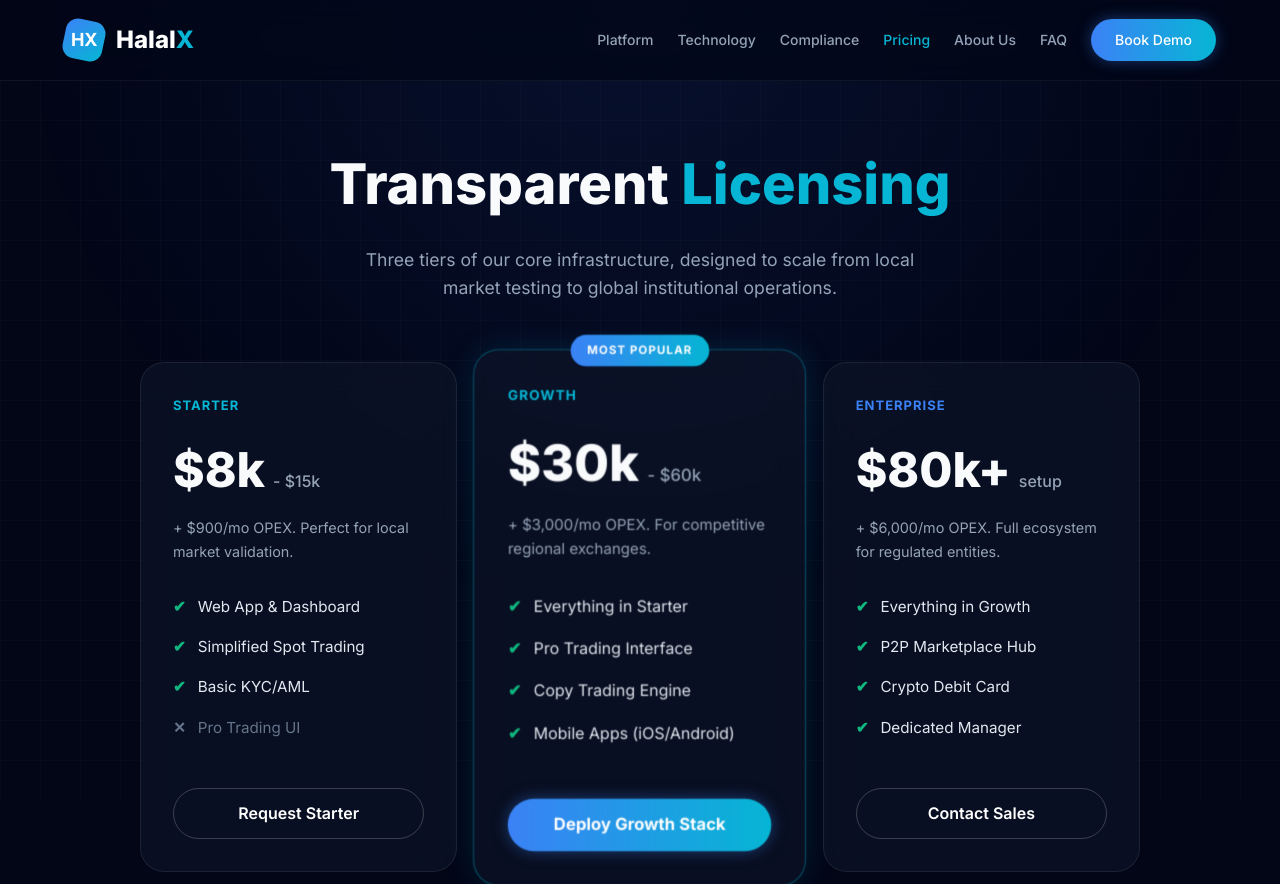
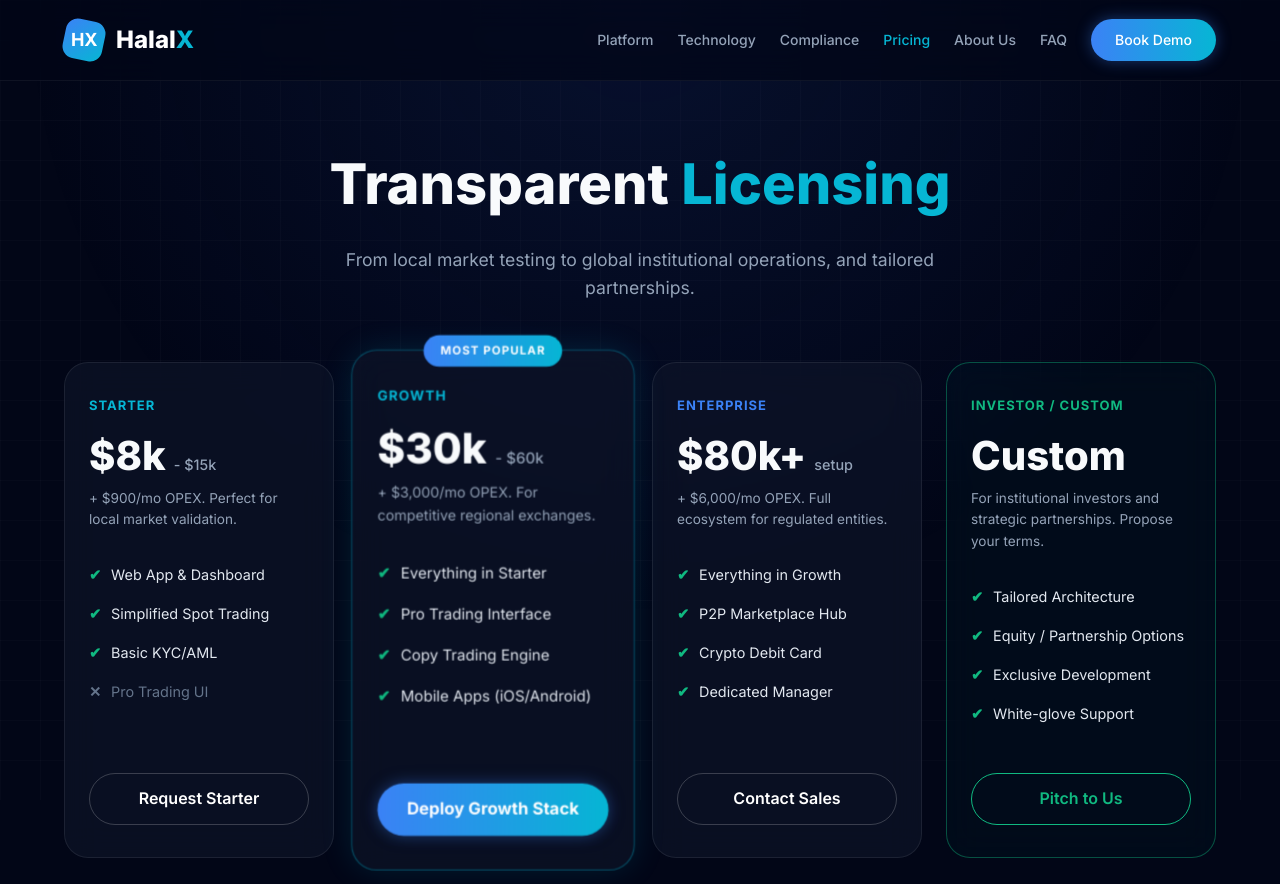
Before and after one commit to halal-x/Whitelabel, a plain HTML site: page pricing.html in a window 1280 px wide. Shown: the top 884 px of the page. Drawn offline with Linux system fonts and the light colour scheme.

Commit message:
Update pricing.html

```diff
--- a/pricing.html
+++ b/pricing.html
@@ -4,18 +4,6 @@
   <meta charset="UTF-8">
   <meta name="viewport" content="width=device-width, initial-scale=1.0">
   <title>Pricing & Plans | HalalX</title>
-  <!-- SEO Meta Tags & Keywords -->
-<meta name="description" content="Launch your Sharia-compliant digital asset exchange in weeks. HalalX provides enterprise-grade, white-label crypto exchange software with built-in Islamic finance screening.">
-<meta name="keywords" content="white label crypto exchange, halal trading platform, turnkey crypto exchange, sharia compliant exchange, cryptocurrency white label, start a crypto exchange, إنشاء منصة تداول, وايت ليبل منصة رقمية, تداول إسلامي">
-<meta name="author" content="HalalX Technologies">
-
-<!-- Open Graph / Social Media (ليظهر بشكل جميل عند مشاركة الرابط في واتساب وتويتر) -->
-<meta property="og:type" content="website">
-<meta property="og:title" content="HalalX | Enterprise White Label Exchange">
-<meta property="og:description" content="Launch your Sharia-compliant digital asset exchange in weeks.">
-<meta property="og:site_name" content="HalalX">
-<meta name="theme-color" content="#020617">
-
   <link href="https://fonts.googleapis.com/css2?family=Inter:wght@400;500;600;700;800&display=swap" rel="stylesheet">
   <style>
     * { margin: 0; padding: 0; box-sizing: border-box; }
@@ -33,7 +21,7 @@
     .nav-links a { font-size: 14px; font-weight: 500; color: #94a3b8; }
     .nav-links a:hover, .nav-links a.active { color: #06b6d4; }
     .btn-neon { background: linear-gradient(90deg, #3b82f6, #06b6d4); color: white !important; padding: 10px 24px; border-radius: 50px; font-weight: 700; box-shadow: 0 0 15px rgba(59, 130, 246, 0.4); display: block; text-align: center; border: none; cursor: pointer; }
-    .btn-outline { border: 1px solid rgba(255,255,255,0.2); color: white; padding: 12px 28px; border-radius: 50px; font-weight: 600; display: block; text-align: center; }
+    .btn-outline { border: 1px solid rgba(255,255,255,0.2); color: white; padding: 12px 28px; border-radius: 50px; font-weight: 600; display: block; text-align: center; transition: all 0.3s; }
     .btn-outline:hover { background: rgba(255,255,255,0.05); }
     .menu-toggle { background: none; border: none; color: white; cursor: pointer; display: none; }
     .mobile-menu { position: absolute; top: 80px; left: 0; width: 100%; background: rgba(15, 23, 42, 0.98); border-top: 1px solid rgba(255,255,255,0.05); padding: 16px; flex-direction: column; display: none; }
@@ -43,23 +31,28 @@
     footer p { color: #64748b; font-size: 14px; }
     @media (max-width: 992px) { .nav-links { display: none; } .menu-toggle { display: block; } }
 
-    /* Page Specifics */
+    /* Page Specifics - Updated for 4 Columns */
     .page-header { padding: 140px 0 60px; text-align: center; }
     .page-header h1 { font-size: 3.5rem; font-weight: 800; margin-bottom: 16px; }
     .page-header p { color: #94a3b8; font-size: 1.1rem; max-width: 600px; margin: 0 auto; }
-    .pricing-grid { display: grid; grid-template-columns: repeat(3, 1fr); gap: 24px; max-width: 1000px; margin: 0 auto 80px; }
-    .pricing-card { background: rgba(15, 23, 42, 0.6); border: 1px solid rgba(255,255,255,0.08); border-radius: 24px; padding: 32px; display: flex; flex-direction: column; position: relative; backdrop-filter: blur(16px); }
+
+    /* Changed to 4 columns */
+    .pricing-grid { display: grid; grid-template-columns: repeat(4, 1fr); gap: 24px; max-width: 1200px; margin: 0 auto 80px; }
+
+    .pricing-card { background: rgba(15, 23, 42, 0.6); border: 1px solid rgba(255,255,255,0.08); border-radius: 24px; padding: 32px 24px; display: flex; flex-direction: column; position: relative; backdrop-filter: blur(16px); }
     .pricing-popular { border-color: rgba(6,182,212,0.4); box-shadow: 0 0 30px rgba(6,182,212,0.15); transform: scale(1.05); z-index: 2; }
-    .popular-badge { position: absolute; top: 0; left: 50%; transform: translate(-50%, -50%); background: linear-gradient(90deg, #3b82f6, #06b6d4); padding: 6px 16px; border-radius: 50px; font-size: 11px; font-weight: 700; text-transform: uppercase; letter-spacing: 1px; color: white; }
+    .popular-badge { position: absolute; top: 0; left: 50%; transform: translate(-50%, -50%); background: linear-gradient(90deg, #3b82f6, #06b6d4); padding: 6px 16px; border-radius: 50px; font-size: 11px; font-weight: 700; text-transform: uppercase; letter-spacing: 1px; color: white; white-space: nowrap; }
     .plan-name { font-size: 13px; font-weight: 700; text-transform: uppercase; letter-spacing: 1px; color: #06b6d4; margin-bottom: 16px; }
-    .plan-price { font-size: 3rem; font-weight: 800; display: flex; align-items: baseline; margin-bottom: 8px; }
-    .plan-price span { font-size: 1rem; color: #94a3b8; font-weight: 500; margin-left: 8px; }
-    .plan-desc { color: #94a3b8; font-size: 0.9rem; margin-bottom: 32px; line-height: 1.6; }
+    .plan-price { font-size: 2.5rem; font-weight: 800; display: flex; align-items: baseline; margin-bottom: 8px; line-height: 1.2; }
+    .plan-price span { font-size: 0.9rem; color: #94a3b8; font-weight: 500; margin-left: 8px; }
+    .plan-desc { color: #94a3b8; font-size: 0.85rem; margin-bottom: 32px; line-height: 1.6; }
     .plan-features { list-style: none; margin-bottom: 32px; flex-grow: 1; }
-    .plan-features li { display: flex; align-items: center; gap: 12px; margin-bottom: 16px; font-size: 0.95rem; color: #e2e8f0; }
+    .plan-features li { display: flex; align-items: flex-start; gap: 10px; margin-bottom: 16px; font-size: 0.9rem; color: #e2e8f0; }
     .check-icon { color: #10b981; font-weight: bold; }
     .x-icon { color: #64748b; font-weight: bold; }
-    @media (max-width: 992px) { .pricing-grid { grid-template-columns: repeat(2, 1fr); } .pricing-popular { transform: scale(1); } }
+
+    /* Responsive grid adjustments */
+    @media (max-width: 1100px) { .pricing-grid { grid-template-columns: repeat(2, 1fr); gap: 40px 24px; } .pricing-popular { transform: scale(1); } }
     @media (max-width: 768px) { .page-header h1 { font-size: 2.5rem; } .pricing-grid { grid-template-columns: 1fr; } }
   </style>
 </head>
@@ -93,10 +86,11 @@
   <main class="container">
     <div class="page-header">
       <h1>Transparent <span class="text-cyan">Licensing</span></h1>
-      <p>Three tiers of our core infrastructure, designed to scale from local market testing to global institutional operations.</p>
+      <p>From local market testing to global institutional operations, and tailored partnerships.</p>
     </div>
 
     <div class="pricing-grid">
+      <!-- 1. Starter -->
       <div class="pricing-card">
         <div class="plan-name">Starter</div>
         <div class="plan-price">$8k <span>- $15k</span></div>
@@ -110,6 +104,7 @@
         <a href="contact.html" class="btn-outline">Request Starter</a>
       </div>
 
+      <!-- 2. Growth -->
       <div class="pricing-card pricing-popular">
         <div class="popular-badge">Most Popular</div>
         <div class="plan-name">Growth</div>
@@ -124,6 +119,7 @@
         <a href="contact.html" class="btn-neon" style="padding:12px;">Deploy Growth Stack</a>
       </div>
 
+      <!-- 3. Enterprise -->
       <div class="pricing-card">
         <div class="plan-name" style="color:#3b82f6;">Enterprise</div>
         <div class="plan-price">$80k+ <span>setup</span></div>
@@ -136,6 +132,20 @@
         </ul>
         <a href="contact.html" class="btn-outline">Contact Sales</a>
       </div>
+
+      <!-- 4. Custom / Investor (New) -->
+      <div class="pricing-card" style="border-color: rgba(16, 185, 129, 0.4); background: rgba(16, 185, 129, 0.03);">
+        <div class="plan-name" style="color:#10b981;">Investor / Custom</div>
+        <div class="plan-price">Custom</div>
+        <p class="plan-desc">For institutional investors and strategic partnerships. Propose your terms.</p>
+        <ul class="plan-features">
+          <li><span class="check-icon">✔</span> Tailored Architecture</li>
+          <li><span class="check-icon">✔</span> Equity / Partnership Options</li>
+          <li><span class="check-icon">✔</span> Exclusive Development</li>
+          <li><span class="check-icon">✔</span> White-glove Support</li>
+        </ul>
+        <a href="contact.html" class="btn-outline" style="border-color: #10b981; color: #10b981;">Pitch to Us</a>
+      </div>
     </div>
   </main>
 
```
